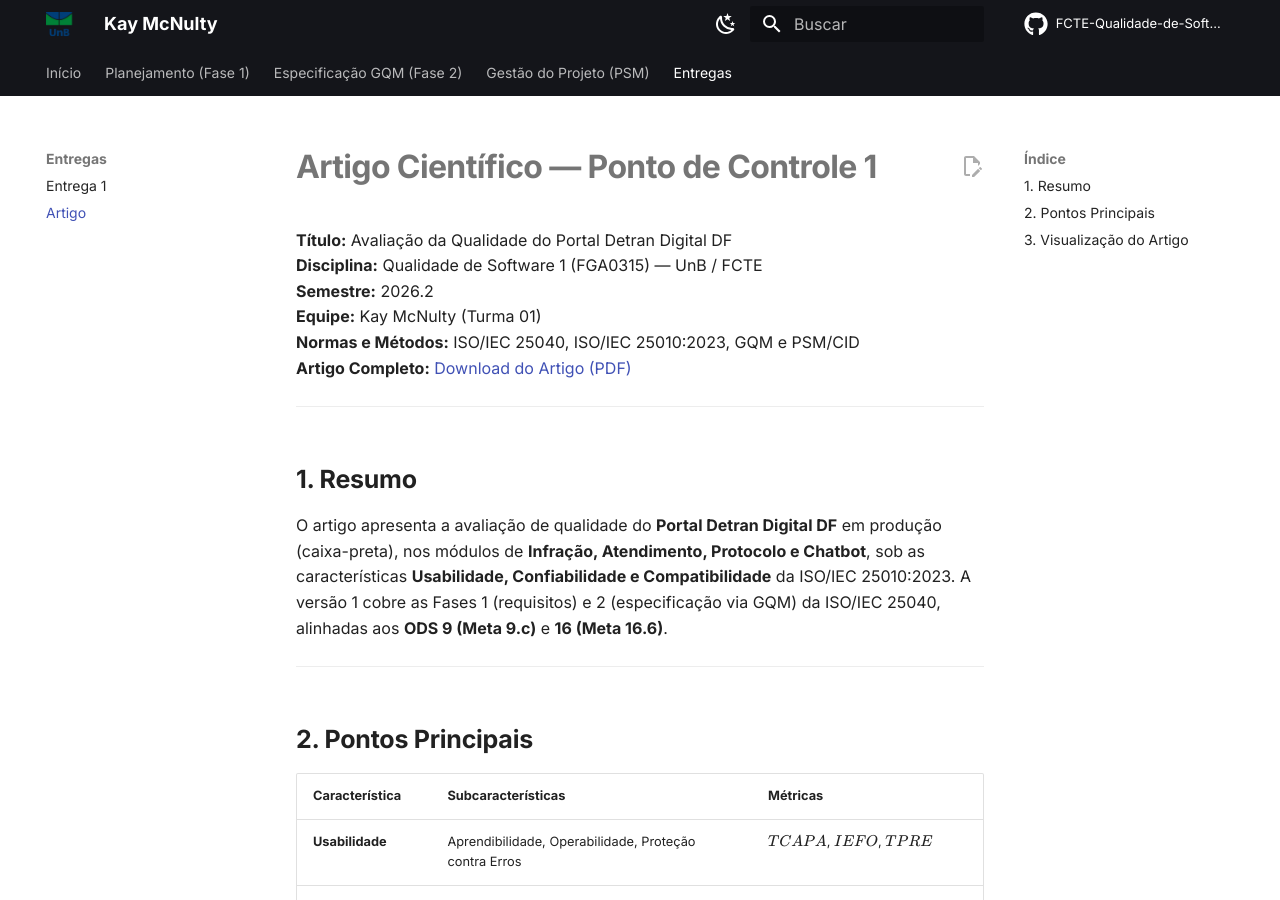
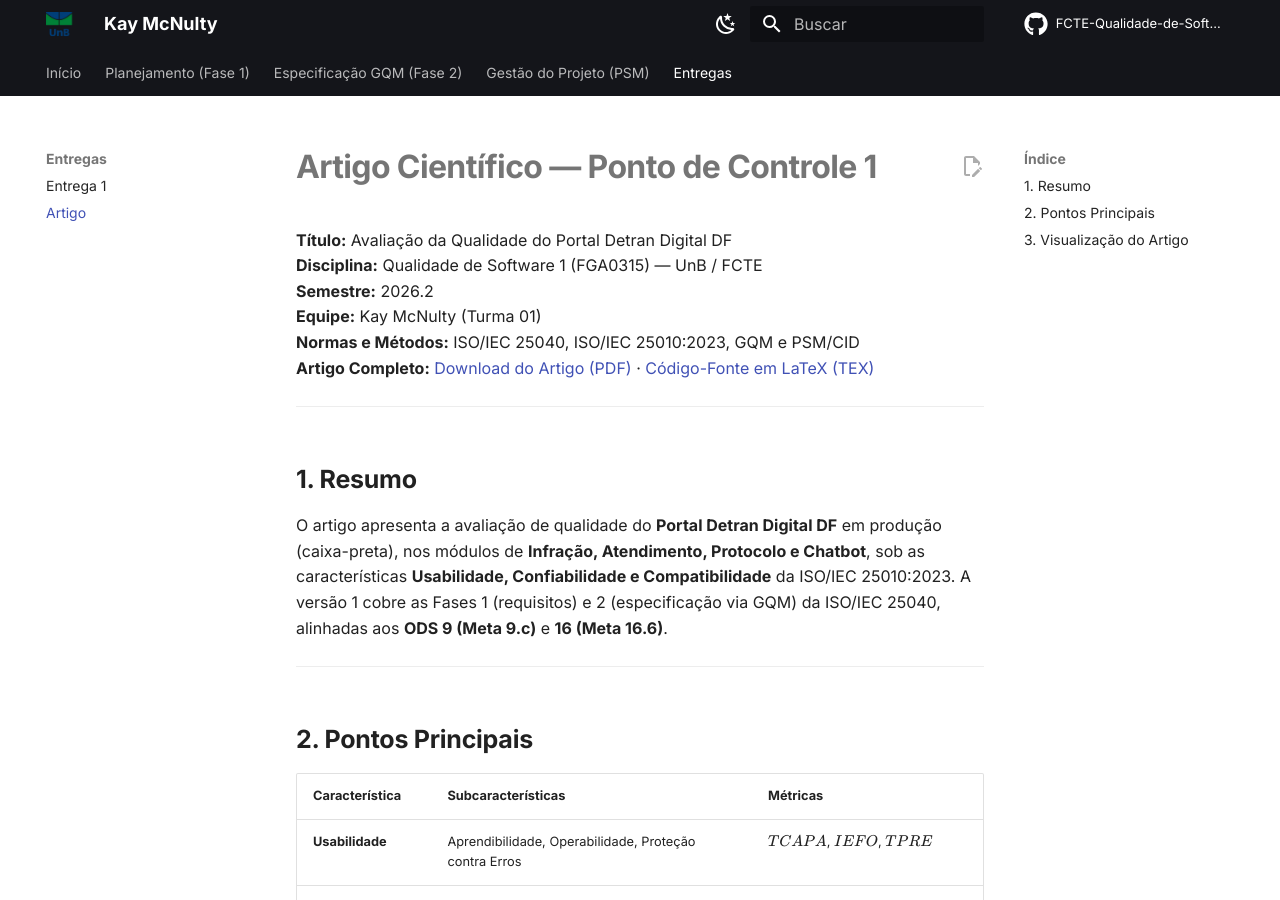
Before and after one commit to FCTE-Qualidade-de-Software-1/2026-2_T02_KAY_MCNULTY, an MkDocs documentation site: the page built from docs/entregas/artigo.md, in a window 1280 px wide and 900 px high. Built offline with MkDocs 1.6.1 and Material for MkDocs 9.7.7, drawn with Linux system fonts in a browser that asks for light colours; comment, search, counter and statistics services are not loaded.

Commit message:
docs(artigo): corrige URL oficial do repositorio no LaTeX e inclui fonte no repositorio
- Substitui URL placeholder pela URL oficial da organizacao no artigo LaTeX
- Inclui o arquivo fonte artigo_entrega1.tex em docs/assets/ para rastreabilidade
- Adiciona link de download do codigo-fonte LaTeX em docs/entregas/artigo.md
- Atende as Premissas Obrigatorias 4 e 12 do edital

```diff
--- a/docs/entregas/artigo.md
+++ b/docs/entregas/artigo.md
@@ -5,7 +5,7 @@
 **Semestre:** 2026.2
 **Equipe:** Kay McNulty (Turma 01)
 **Normas e Métodos:** ISO/IEC 25040, ISO/IEC 25010:2023, GQM e PSM/CID
-**Artigo Completo:** [Download do Artigo (PDF)](/2026-2_T02_KAY_MCNULTY/assets/artigo.pdf)
+**Artigo Completo:** [Download do Artigo (PDF)](../assets/artigo.pdf) · [Código-Fonte em LaTeX (TEX)](../assets/artigo_entrega1.tex)
 
 ---
 
```
Also changed, not shown: 1 other file.
